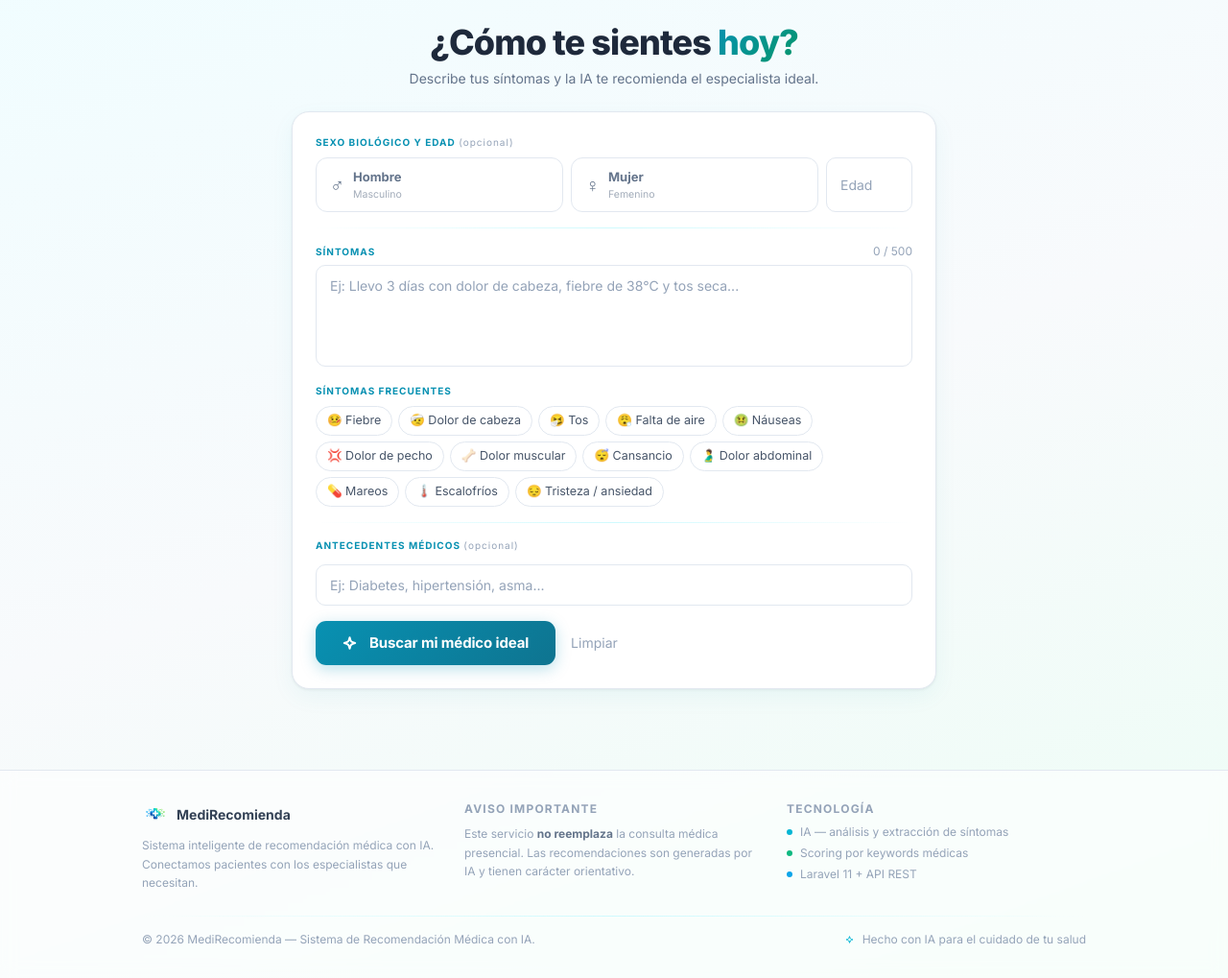
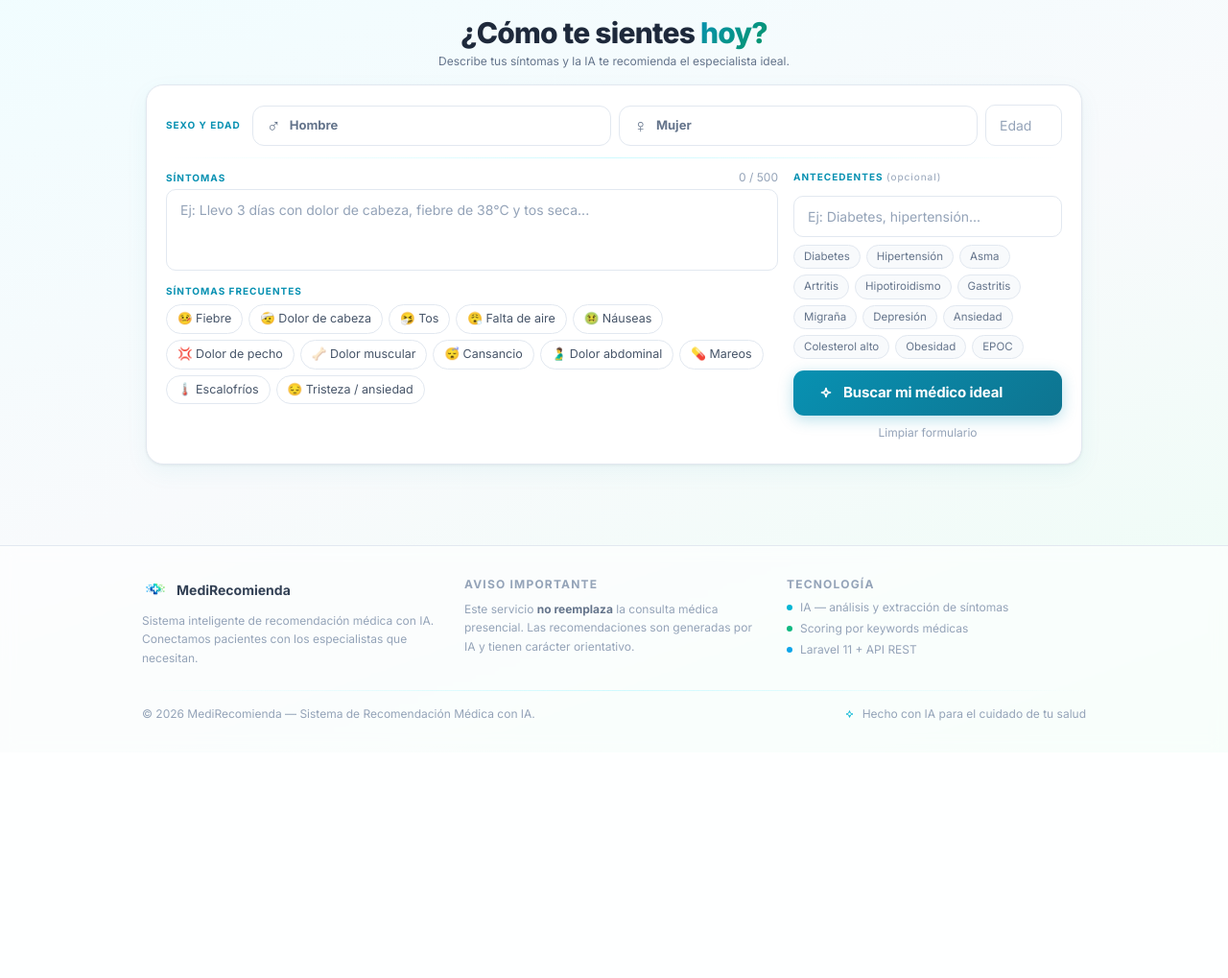
Before and after one commit to DarkLord0404/recomendadores, a Laravel app: page / in a window 1280 px wide. Shown: the part 66-1085 px from the top of the page at 96% size. After the commit the page ends 817 px from the top, so only its background shows below. Run offline with Laravel 12, Linux system fonts and the light colour scheme; parts of the project's set-up code (start-up, migrations or seed data) failed here and were passed over; some libraries are stand-ins or nearby versions.

Commit message:
Form: two-column layout, compact hero, antecedentes chips

```diff
--- a/resources/views/welcome.blade.php
+++ b/resources/views/welcome.blade.php
@@ -52,6 +52,18 @@
         }
         .chip:hover  { border-color: #0891b2; color: #0e7490; background: #f0fdff; }
         .chip.active { border-color: #0891b2; color: #0e7490; background: #ecfeff; }
+
+        /* ── Chips antecedentes ── */
+        .chip-antec {
+            display: inline-flex; align-items: center; white-space: nowrap;
+            padding: 3px 10px; border-radius: 9999px; font-size: 11.5px;
+            border: 1.5px solid #e2e8f0; cursor: pointer;
+            transition: all .15s ease;
+            background: #f8fafc; color: #64748b;
+            user-select: none;
+        }
+        .chip-antec:hover  { border-color: #059669; color: #047857; background: #f0fdf4; }
+        .chip-antec.active { border-color: #059669; color: #047857; background: #dcfce7; }
 
         /* ── Gender cards ── */
         .gender-card {
@@ -194,60 +206,63 @@
     </header>
 
     <!-- ══════════ CONTENIDO ══════════ -->
-    <main class="max-w-5xl mx-auto px-4 sm:px-6 pt-6 pb-16">
+    <main class="max-w-5xl mx-auto px-4 sm:px-6 pt-4 pb-16">
 
         <!-- Hero compacto -->
-        <div class="text-center mb-6">
-            <h1 class="hero-title text-3xl sm:text-4xl font-extrabold text-slate-800 leading-tight mb-2 tracking-tight">
+        <div class="text-center mb-4">
+            <h1 class="hero-title text-2xl sm:text-3xl font-extrabold text-slate-800 leading-tight mb-1 tracking-tight">
                 ¿Cómo te sientes
                 <span style="background:linear-gradient(135deg,#0891b2,#059669); -webkit-background-clip:text; -webkit-text-fill-color:transparent; background-clip:text;"> hoy?</span>
             </h1>
-            <p class="text-slate-500 text-sm max-w-md mx-auto">
+            <p class="text-slate-500 text-xs max-w-md mx-auto">
                 Describe tus síntomas y la IA te recomienda el especialista ideal.
             </p>
         </div>
 
         <!-- ══ FORMULARIO ══ -->
-        <div class="max-w-2xl mx-auto">
+        <div class="card p-4 sm:p-5 mb-5">
 
-        <div class="card p-4 sm:p-6 mb-5">
-            <div class="mb-4">
-                <span class="section-label mb-2">Sexo biológico y edad <span class="normal-case font-normal text-slate-400">(opcional)</span></span>
-                <div class="flex gap-2 mt-2">
+            <!-- Fila superior: sexo + edad -->
+            <div class="flex flex-wrap items-center gap-2 mb-3">
+                <span class="section-label mr-1 flex-shrink-0">Sexo y edad</span>
                 <button type="button" class="gender-card" id="genderMale" onclick="seleccionarGenero('masculino')">
                     <span class="g-icon">♂</span>
-                        <span><span class="g-label">Hombre</span><span class="g-sub">Masculino</span></span>
+                    <span><span class="g-label">Hombre</span></span>
                 </button>
                 <button type="button" class="gender-card" id="genderFemale" onclick="seleccionarGenero('femenino')">
                     <span class="g-icon">♀</span>
-                        <span><span class="g-label">Mujer</span><span class="g-sub">Femenino</span></span>
+                    <span><span class="g-label">Mujer</span></span>
                 </button>
-                    <input id="edad" type="number" min="0" max="120" placeholder="Edad" class="field" style="max-width:90px; flex-shrink:0;">
-                </div>
+                <input id="edad" type="number" min="0" max="120" placeholder="Edad" class="field" style="max-width:80px; flex-shrink:0;">
                 <input type="hidden" id="sexo" value="">
             </div>
 
-            <div class="divider mb-4"></div>
+            <div class="divider mb-3"></div>
 
-            <!-- Síntomas -->
-            <div class="mb-3">
-                <div class="flex items-center justify-between mb-1.5">
+            <!-- Grid principal: izquierda síntomas · derecha antecedentes + botón -->
+            <div class="grid grid-cols-1 lg:grid-cols-[1fr_280px] gap-4">
+
+                <!-- ── Columna izquierda ── -->
+                <div class="flex flex-col gap-2">
+                    <!-- Textarea síntomas -->
+                    <div>
+                        <div class="flex items-center justify-between mb-1">
                             <span class="section-label">Síntomas</span>
                             <span id="contador" class="text-xs text-slate-400">0 / 500</span>
                         </div>
                         <textarea
                             id="sintomas"
-                    rows="4"
+                            rows="3"
                             maxlength="500"
                             placeholder="Ej: Llevo 3 días con dolor de cabeza, fiebre de 38°C y tos seca..."
                             class="field resize-none"
                         ></textarea>
                     </div>
 
-            <!-- Chips síntomas (scroll horizontal en móvil) -->
-            <div class="mb-4">
-                <span class="section-label mb-2">Síntomas frecuentes</span>
-                <div id="chips" class="chips-scroll mt-2">
+                    <!-- Chips síntomas -->
+                    <div>
+                        <span class="section-label mb-1.5">Síntomas frecuentes</span>
+                        <div id="chips" class="chips-scroll mt-1.5">
                             @foreach ([
                                 ['🤒','Fiebre'],['🤕','Dolor de cabeza'],['🤧','Tos'],
                                 ['😮‍💨','Falta de aire'],['🤢','Náuseas'],['💢','Dolor de pecho'],
@@ -258,26 +273,39 @@
                             @endforeach
                         </div>
                     </div>
-
-            <div class="divider mb-4"></div>
-
-            <!-- Antecedentes -->
-            <div class="mb-4">
-                <span class="section-label mb-1.5">Antecedentes médicos <span class="normal-case font-normal text-slate-400">(opcional)</span></span>
-                <input id="enfermedades" type="text" placeholder="Ej: Diabetes, hipertensión, asma..." class="field mt-1.5">
                 </div>
 
-            <!-- Botón -->
-            <div class="flex flex-col sm:flex-row items-center gap-2">
-                <button id="btnBuscar" onclick="buscarMedico()" class="btn-primary w-full sm:w-auto">
-                    <svg xmlns="http://www.w3.org/2000/svg" class="w-5 h-5" fill="none" viewBox="0 0 24 24" stroke-width="2.5" stroke="currentColor">
+                <!-- ── Columna derecha ── -->
+                <div class="flex flex-col justify-between gap-3">
+                    <!-- Antecedentes -->
+                    <div>
+                        <span class="section-label mb-1.5">Antecedentes <span class="normal-case font-normal text-slate-400">(opcional)</span></span>
+                        <input id="enfermedades" type="text" placeholder="Ej: Diabetes, hipertensión..." class="field mt-1.5 mb-2">
+                        <!-- Chips antecedentes -->
+                        <div id="chipsAntec" class="flex flex-wrap gap-1.5">
+                            @foreach ([
+                                'Diabetes','Hipertensión','Asma','Artritis',
+                                'Hipotiroidismo','Gastritis','Migraña','Depresión',
+                                'Ansiedad','Colesterol alto','Obesidad','EPOC',
+                            ] as $ant)
+                            <button type="button" class="chip-antec" data-antec="{{ $ant }}">{{ $ant }}</button>
+                            @endforeach
+                        </div>
+                    </div>
+
+                    <!-- Botón + limpiar -->
+                    <div class="flex flex-col gap-1.5">
+                        <button id="btnBuscar" onclick="buscarMedico()" class="btn-primary w-full">
+                            <svg xmlns="http://www.w3.org/2000/svg" class="w-4 h-4" fill="none" viewBox="0 0 24 24" stroke-width="2.5" stroke="currentColor">
                                 <path stroke-linecap="round" stroke-linejoin="round" d="M9.813 15.904L9 18.75l-.813-2.846a4.5 4.5 0 00-3.09-3.09L2.25 12l2.846-.813a4.5 4.5 0 003.09-3.09L9 5.25l.813 2.846a4.5 4.5 0 003.09 3.09L15.75 12l-2.846.813a4.5 4.5 0 00-3.09 3.09z"/>
                             </svg>
                             Buscar mi médico ideal
                         </button>
-                <button type="button" onclick="limpiar()" class="text-sm text-slate-400 hover:text-slate-600 transition-colors px-2 py-2 self-center">
-                    Limpiar
+                        <button type="button" onclick="limpiar()" class="text-xs text-slate-400 hover:text-slate-600 transition-colors py-1 text-center">
+                            Limpiar formulario
                         </button>
+                    </div>
+                </div>
             </div>
 
             <!-- Error -->
@@ -288,8 +316,6 @@
                 <span id="msgErrorText"></span>
             </div>
         </div>
-
-        </div><!-- /form wrapper -->
 
         <!-- ══ CARGANDO ══ -->
         <div id="estadoCarga" class="hidden text-center py-12">
@@ -525,6 +551,22 @@
         });
     });
 
+    document.querySelectorAll('.chip-antec').forEach(chip => {
+        chip.addEventListener('click', () => {
+            const input = document.getElementById('enfermedades');
+            const val   = chip.dataset.antec;
+            chip.classList.toggle('active');
+            const current = input.value.split(',').map(x => x.trim()).filter(Boolean);
+            if (chip.classList.contains('active')) {
+                if (!current.includes(val)) current.push(val);
+            } else {
+                const idx = current.indexOf(val);
+                if (idx > -1) current.splice(idx, 1);
+            }
+            input.value = current.join(', ');
+        });
+    });
+
     const ta = document.getElementById('sintomas');
     ta.addEventListener('input', actualizarContador);
     function actualizarContador() {
@@ -537,7 +579,7 @@
         sexoSeleccionado = null;
         document.getElementById('genderMale').classList.remove('selected-male','selected-female');
         document.getElementById('genderFemale').classList.remove('selected-male','selected-female');
-        document.querySelectorAll('.chip.active').forEach(c => c.classList.remove('active'));
+        document.querySelectorAll('.chip.active, .chip-antec.active').forEach(c => c.classList.remove('active'));
         ocultarResultados(); ocultarError();
     }
 
```
Lines whose indentation alone changed are shown as unchanged.
